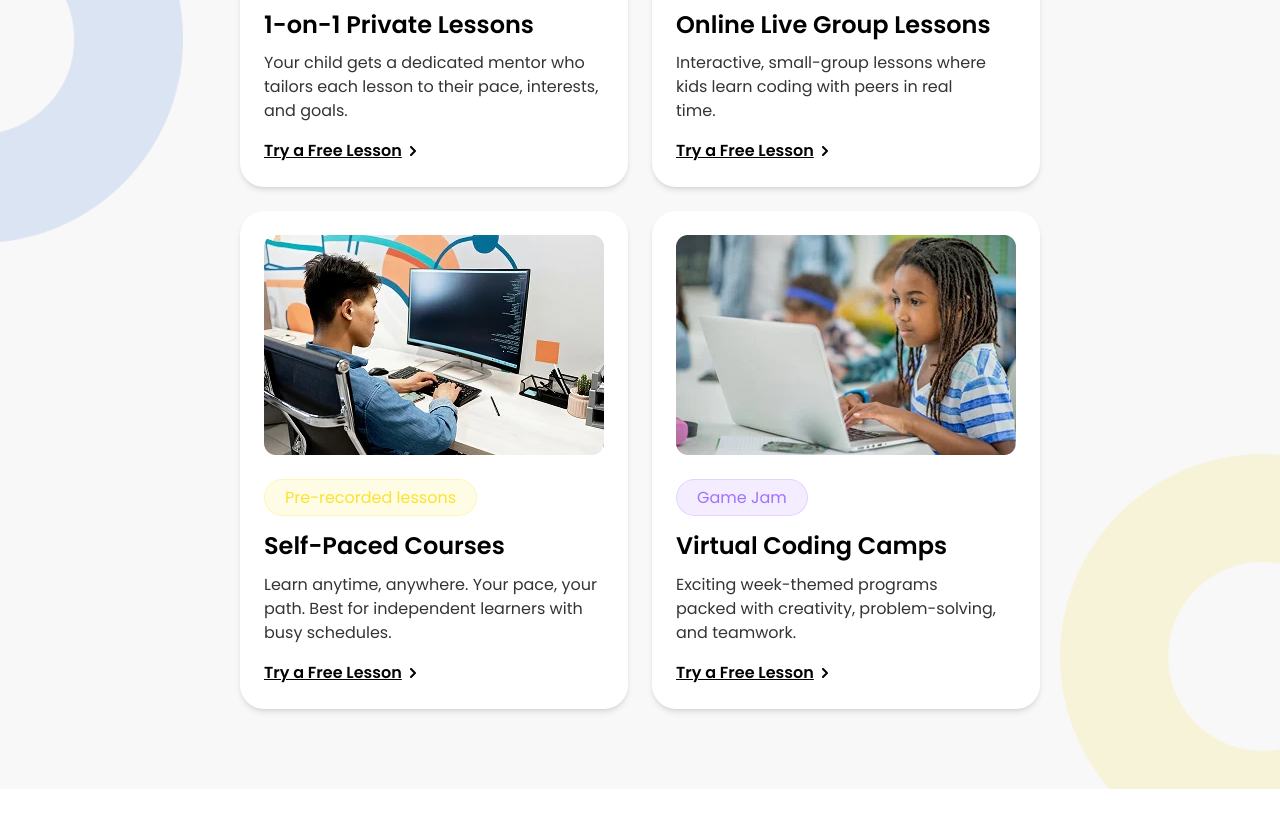
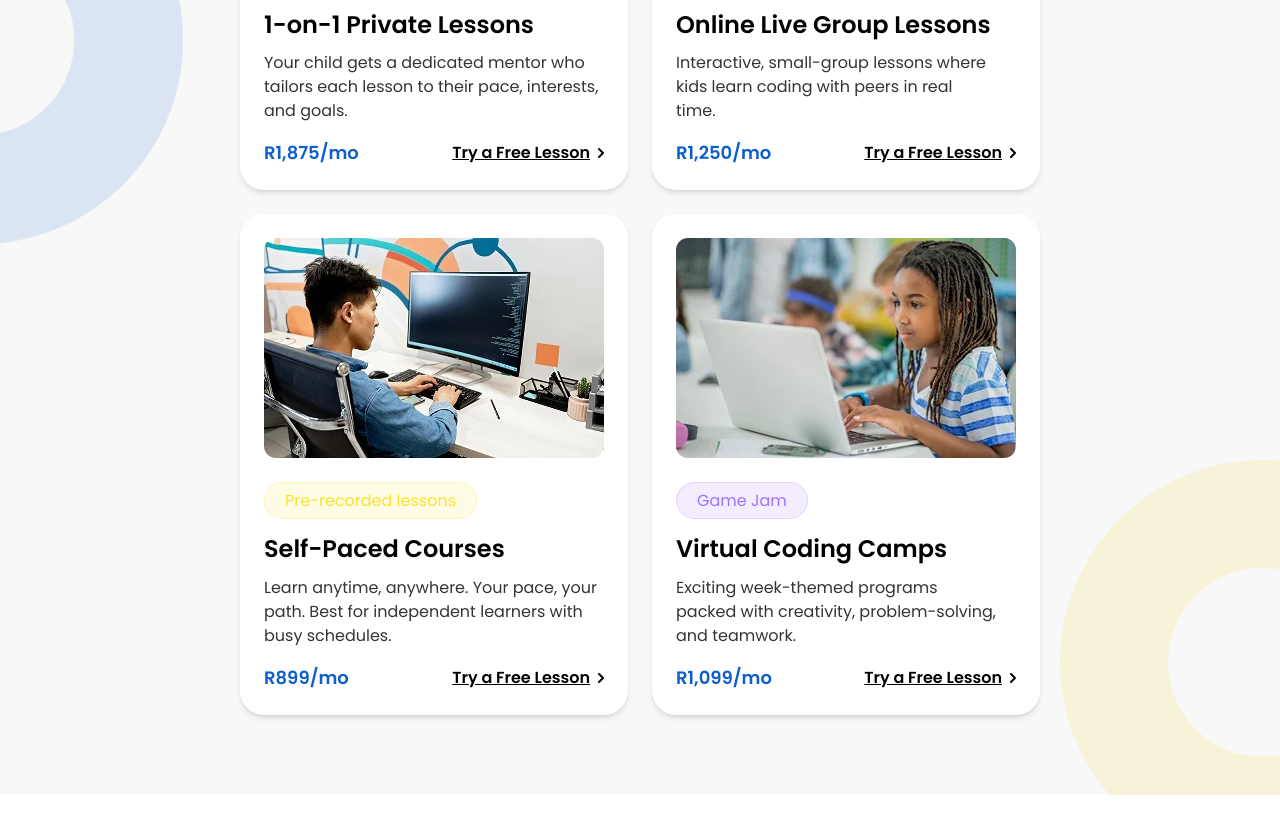
Before and after one commit to Pupiloinc/Pupilo, a Next.js app: page / in a window 1280 px wide. Shown: the part 4880-5713 px from the top of the page. Built offline with nearby package versions, Linux system fonts and the light colour scheme.

Commit message:
code merge

```diff
--- a/src/components/home/PupiloDelivers.jsx
+++ b/src/components/home/PupiloDelivers.jsx
@@ -65,7 +65,9 @@ const PupiloDelivers = () => {
                 {card.title}
               </h3>
               <p className={`text-base font-normal leading-150 text-dune mt-3 flex-grow ${i === 1 || i === 3 ? "lg:max-w-[320px]" : ""}`}>{card.desc}</p>
-              <div className="flex items-center mt-4 gap-2">
+              <div className="flex justify-between items-center mt-4">
+                <p className="font-semibold text-sm lg:text-[18px] text-blue leading-150">{card.price}</p>
+                <div className="flex items-center gap-2">
                   <a
                     href="#"
                     className="text-dark-black text-base font-semibold inline-block underline"
@@ -89,6 +91,7 @@ const PupiloDelivers = () => {
                   </svg>
                 </div>
               </div>
+            </div>
           ))}
         </div>
       </div>
--- a/utils/helper.js
+++ b/utils/helper.js
@@ -338,6 +338,7 @@ export const FORMATS = [
     title: "1-on-1 Private Lessons",
     desc: "Your child gets a dedicated mentor who tailors each lesson to their pace, interests, and goals.",
     cta: "Try a Free Lesson",
+    price:"R1,875/mo"
   },
   {
     id: 2,
@@ -347,6 +348,7 @@ export const FORMATS = [
     title: "Online Live Group Lessons",
     desc: "Interactive, small-group lessons where kids learn coding with peers in real time.",
     cta: "Try a Free Lesson",
+    price:"R1,250/mo"
   },
   {
     id: 3,
@@ -356,6 +358,7 @@ export const FORMATS = [
     title: "Self-Paced Courses",
     desc: "Learn anytime, anywhere. Your pace, your path. Best for independent learners with busy schedules.",
     cta: "Try a Free Lesson",
+    price:"R899/mo"
   },
   {
     id: 4,
@@ -365,6 +368,7 @@ export const FORMATS = [
     title: "Virtual Coding Camps",
     desc: "Exciting week-themed programs packed with creativity, problem-solving, and teamwork.",
     cta: "Try a Free Lesson",
+    price:"R1,099/mo"
   },
 ];
 
```
Lines whose indentation alone changed are shown as unchanged.
